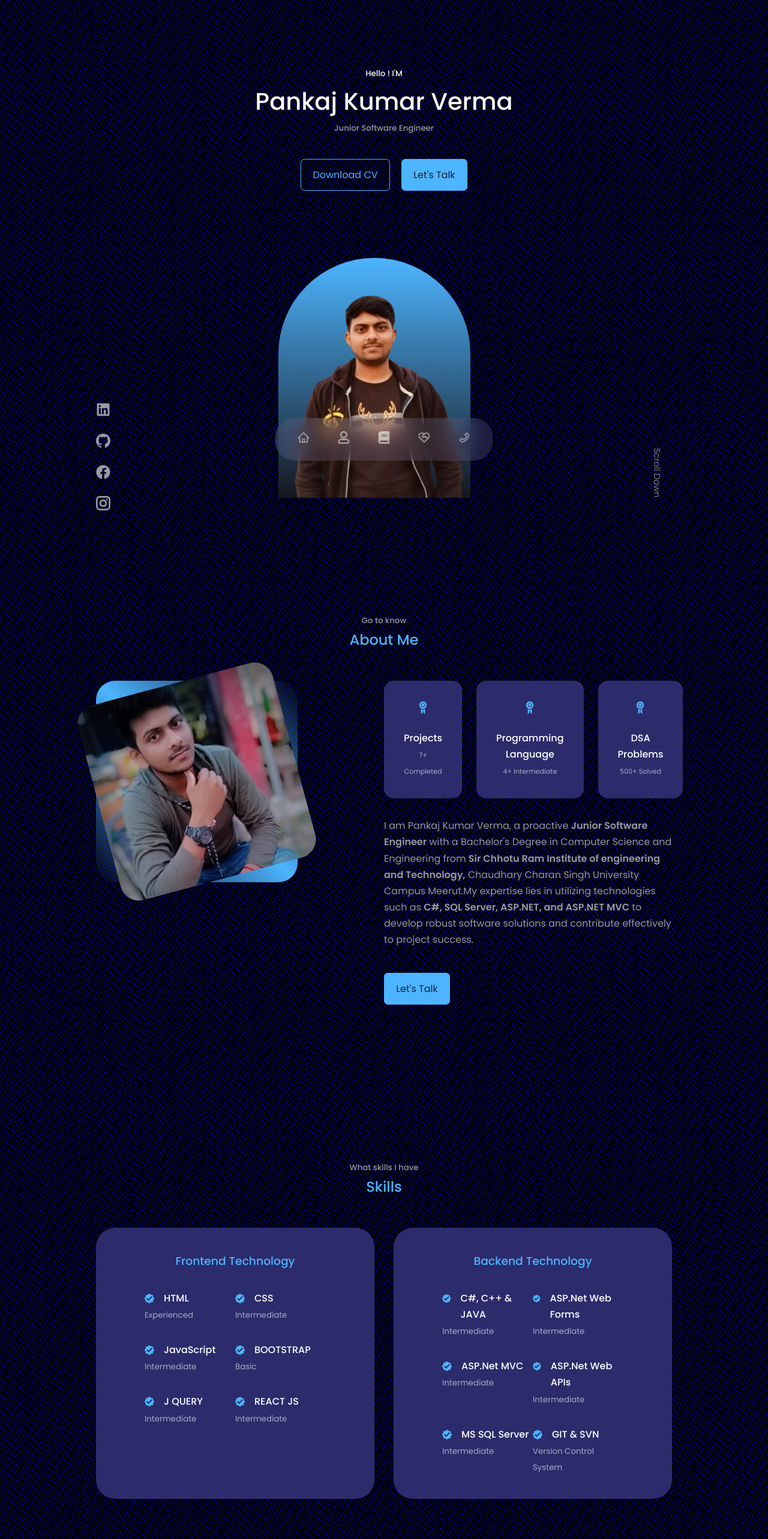
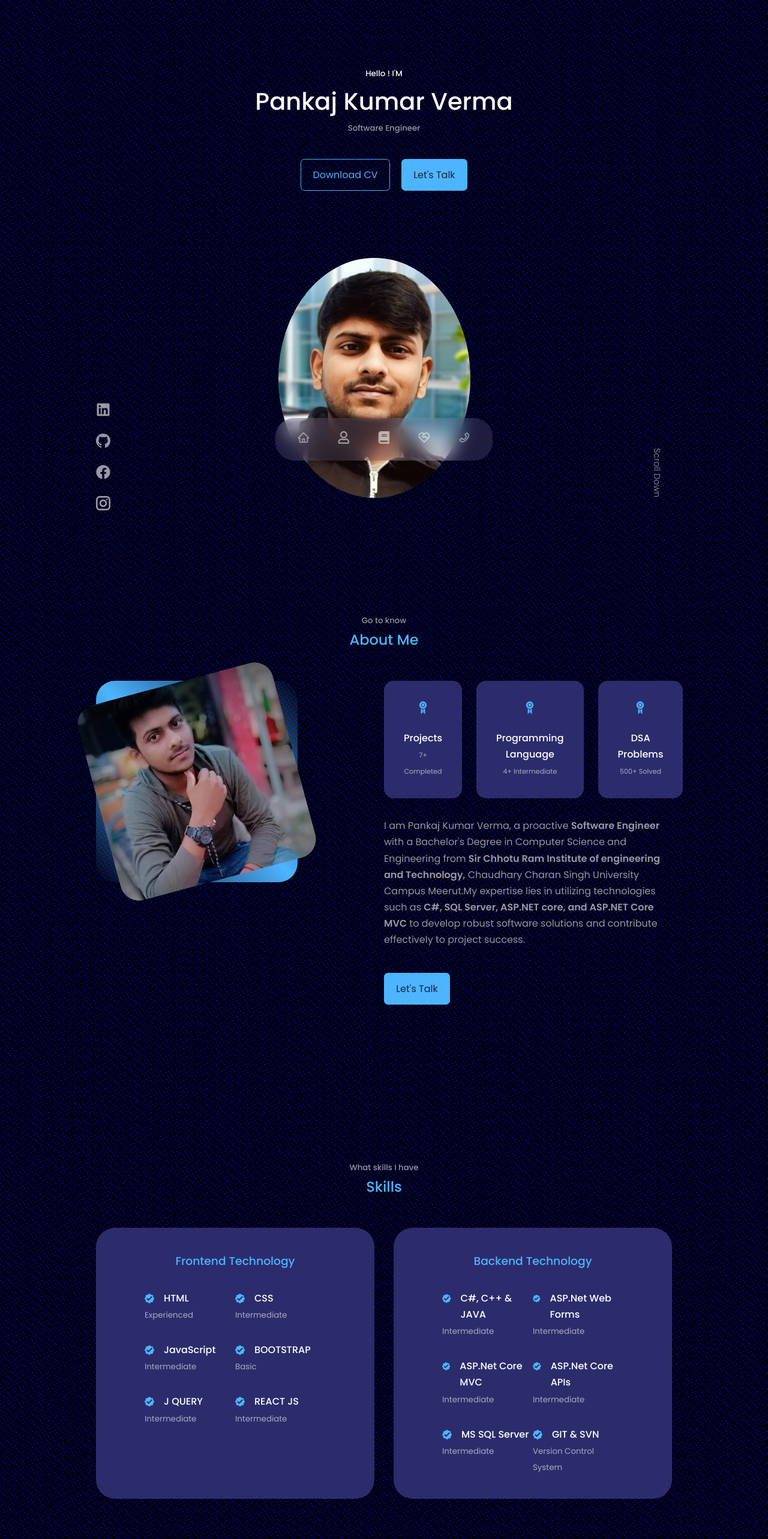
Before and after one commit to pankaj2114/personal-portfolio-website, a React (Create React App) app: page / in a window 1280 px wide. Shown: the top 2566 px of the page at 60% size. Built offline with nearby package versions, Linux system fonts and the light colour scheme.

Commit message:
Changes in Image and content

```diff
--- a/src/Components/About/About.jsx
+++ b/src/Components/About/About.jsx
@@ -32,7 +32,7 @@ const About = () => {
               <small>500+ Solved</small>
             </article>
           </div>
-          <p>I am Pankaj Kumar Verma, a proactive <b>Junior Software Engineer</b> with a Bachelor's Degree in Computer Science and Engineering from <b><a href="https://www.ccsuniversity.ac.in/scriet/" target='__blank' rel='noreferrer'>Sir Chhotu Ram Institute of engineering and Technology,</a></b>  Chaudhary Charan Singh University Campus Meerut.My expertise lies in utilizing technologies such as <b>C#, SQL Server, ASP.NET, and ASP.NET MVC</b> to develop robust software solutions and contribute effectively to project success.</p>
+          <p>I am Pankaj Kumar Verma, a proactive <b>Software Engineer</b> with a Bachelor's Degree in Computer Science and Engineering from <b><a href="https://www.ccsuniversity.ac.in/scriet/" target='__blank' rel='noreferrer'>Sir Chhotu Ram Institute of engineering and Technology,</a></b>  Chaudhary Charan Singh University Campus Meerut.My expertise lies in utilizing technologies such as <b>C#, SQL Server, ASP.NET core, and ASP.NET Core MVC</b> to develop robust software solutions and contribute effectively to project success.</p>
           <a href="#contact" className='btn btn-primary'>Let's Talk</a>
       </div>
      </div>
--- a/src/Components/Experience/Experience.jsx
+++ b/src/Components/Experience/Experience.jsx
@@ -76,14 +76,14 @@ const Experience = () => {
             <article className='experience__detail'>
              <div className="verified">
               <GoVerified className="experience__detail-icon" />
-              <h4>ASP.Net MVC</h4>
+              <h4>ASP.Net Core MVC</h4>
               </div>
               <small className="text-light">Intermediate</small>
             </article>
             <article className='experience__detail'>
              <div className="verified">
               <GoVerified className="experience__detail-icon" />
-              <h4>ASP.Net Web APIs</h4>
+              <h4>ASP.Net Core APIs</h4>
               </div>
               <small className="text-light">Intermediate</small>
             </article>
--- a/src/Components/Header/Header.css
+++ b/src/Components/Header/Header.css
@@ -40,20 +40,20 @@ header {
     position: absolute;
     left: calc(50% - 11rem);
     margin-top: 7rem;
-    border-radius: 12rem 12rem 0 0;
+    border-radius: 50%;
     text-align: center;
     display: flex;
     justify-content: center;
     overflow: hidden;
-    padding: 3rem 1.5rem 1.5rem 1.5rem;
+    /* padding: 0;//3rem 1.5rem 1.5rem 1.5rem; */
 
 }
 
 .me img {
     width: 20rem;
     height: 25rem;
-    transform: rotate(-8deg);
-    padding-right: 5%;
+    transform: rotate(0deg);
+    padding-right: 0%;
 }
 
 /* //// scroll dowm//// */
--- a/src/Components/Header/Header.jsx
+++ b/src/Components/Header/Header.jsx
@@ -1,7 +1,7 @@
 import React from 'react';
 import './Header.css';
 import OTF from './OTF';
-import ME from '../../assets/pp2-removebg-preview.png'
+import ME from '../../assets/m2.jpg'
 import HeaderSocial from './HeaderSocial';
 
 
@@ -13,7 +13,7 @@ const Header = () => {
    <div className='container header__container'>
       <h5>Hello ! I'M</h5>
       <h1>Pankaj Kumar Verma</h1>
-      <h5 className='text-light'>Junior Software Engineer</h5>
+      <h5 className='text-light'>Software Engineer</h5>
       <OTF/>
      <HeaderSocial/>
      <div className="me">
```
Also changed, not shown: src/assets/m2.jpg (added).
